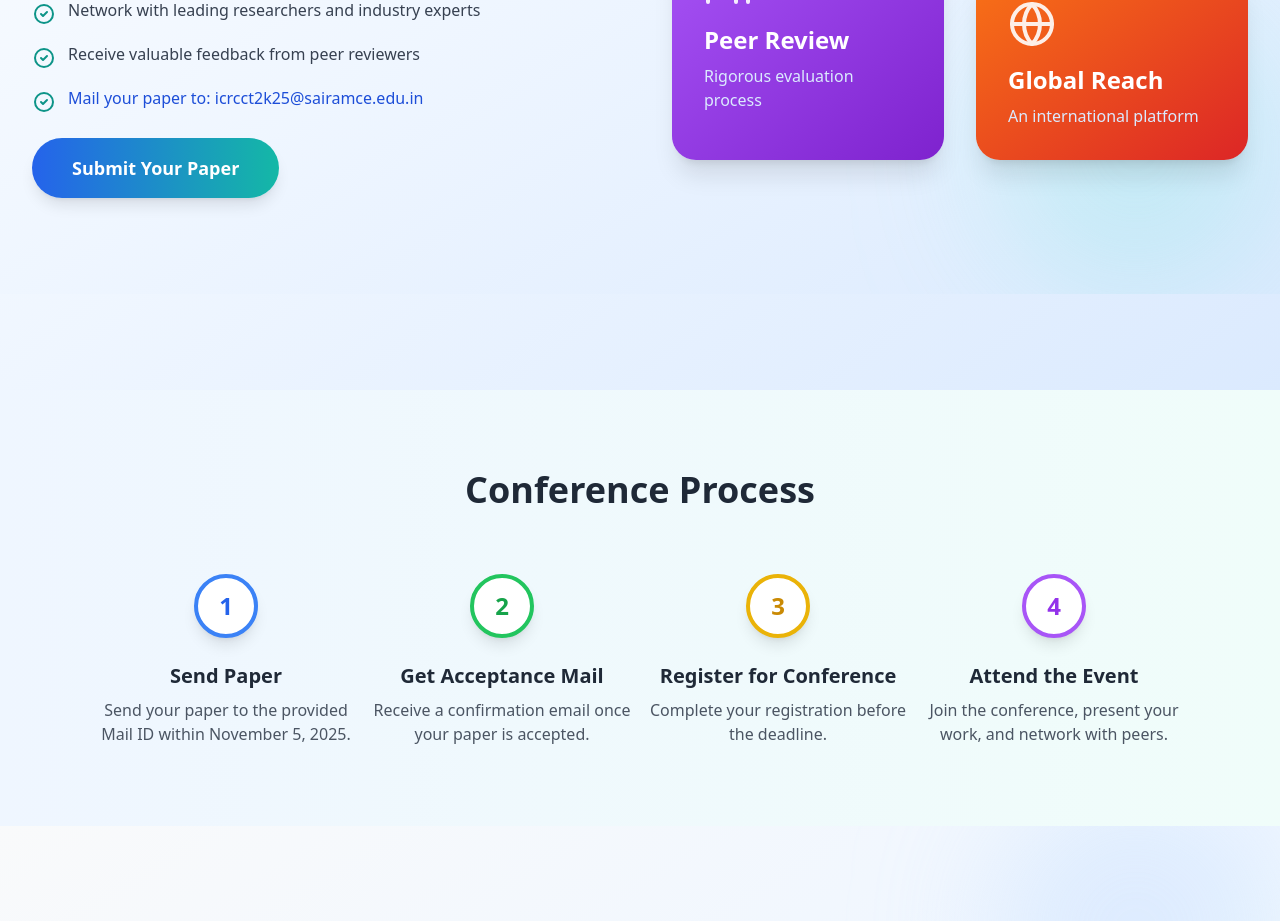
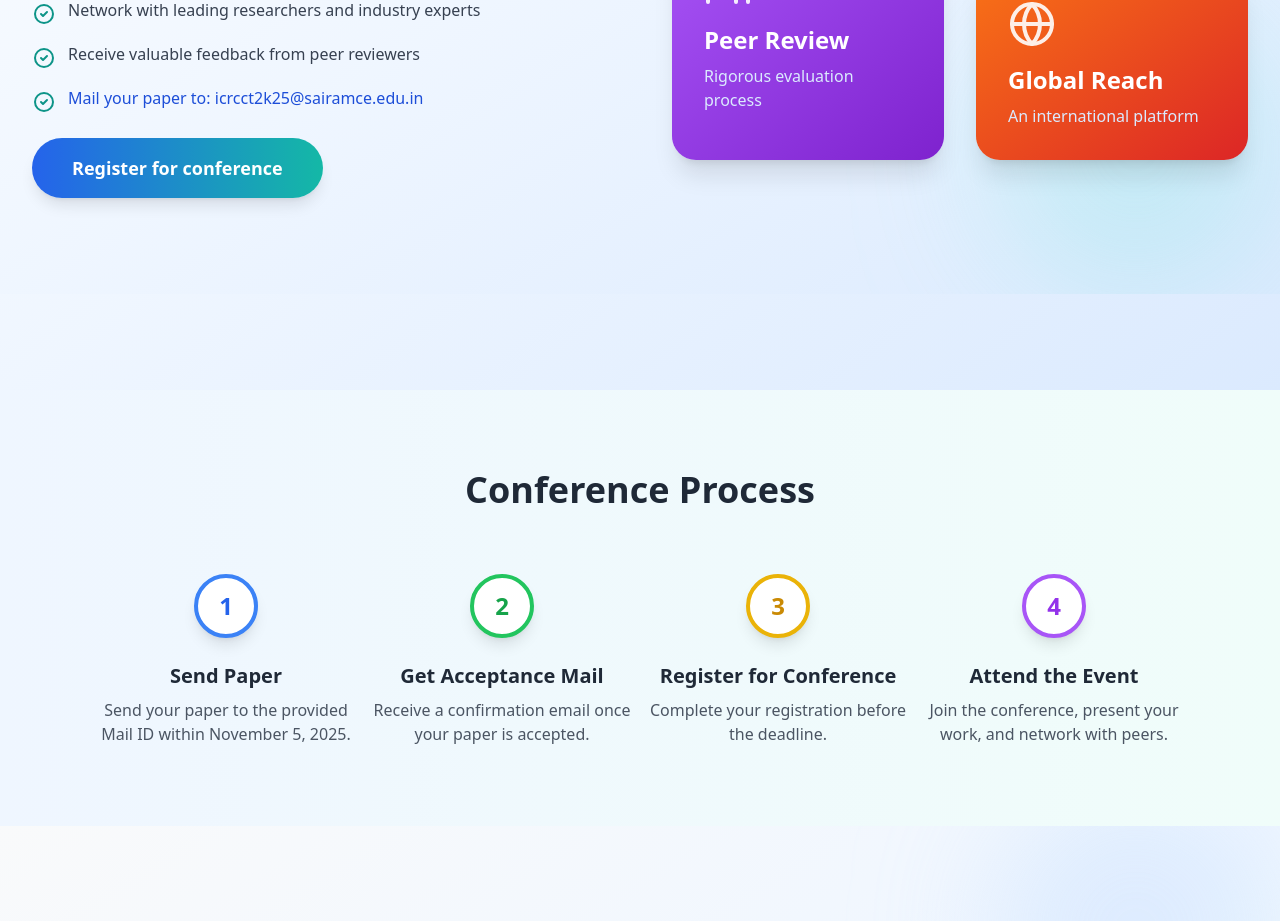
Before and after one commit to guruprasath1234/icrcct2k25, a React (Vite) app: page / in a window 1280 px wide. Shown: the part 1411-2332 px from the top of the page. Built offline with nearby package versions, Linux system fonts and the light colour scheme.

Commit message:
template

```diff
--- a/src/App.tsx
+++ b/src/App.tsx
@@ -339,13 +339,24 @@ function App() {
               </div>
               </div>
 
+              <div className="mt-8 flex flex-wrap gap-4">
               <button
                 onClick={handleButtonClick}
-                className="mt-8 inline-block bg-gradient-to-r from-blue-600 to-teal-500 text-white px-10 py-4 rounded-full font-semibold text-lg shadow-lg hover:shadow-2xl transform hover:scale-105 transition-all duration-300"
+                className="inline-flex items-center justify-center bg-gradient-to-r from-blue-600 to-teal-500 text-white px-10 py-4 rounded-full font-semibold text-lg shadow-lg hover:shadow-2xl transform hover:scale-105 transition-all duration-300"
               >
-                Submit Your Paper
+                Register for conference
               </button>
+
+              {/* <a
+                href="/images/poster/paper_template.doc"
+                download
+                className="inline-flex items-center justify-center bg-gradient-to-r from-teal-500 to-green-400 text-white px-10 py-4 rounded-full font-semibold text-lg shadow-lg hover:shadow-2xl transform hover:scale-105 transition-all duration-300"
+              >
+                Download Template
+              </a> */}
               </div>
+            </div>
+
 
             {/* Right Cards */}
             <div className="animate-fade-in-right grid grid-cols-2 gap-8">
```
Also changed, not shown: 1 other file (tests, documents, lock files or other folders). Lines whose indentation alone changed are shown as unchanged.
